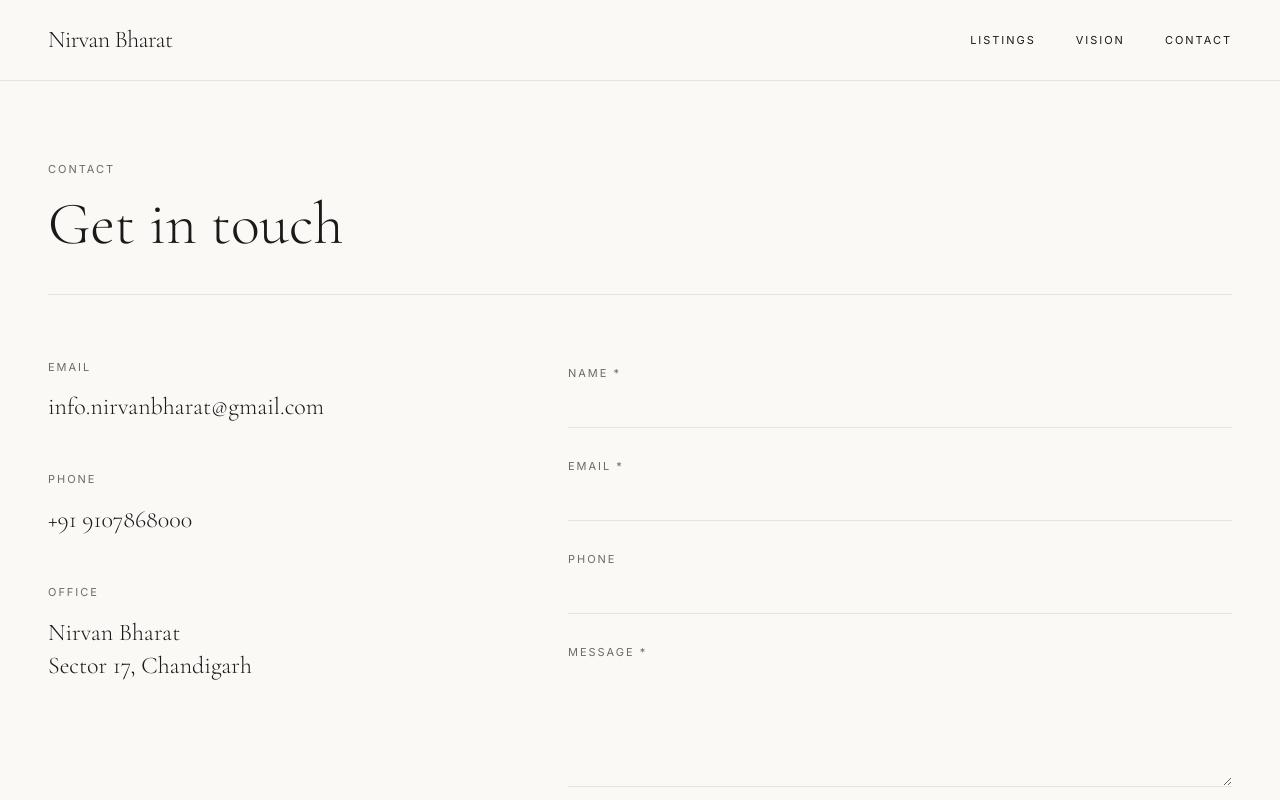
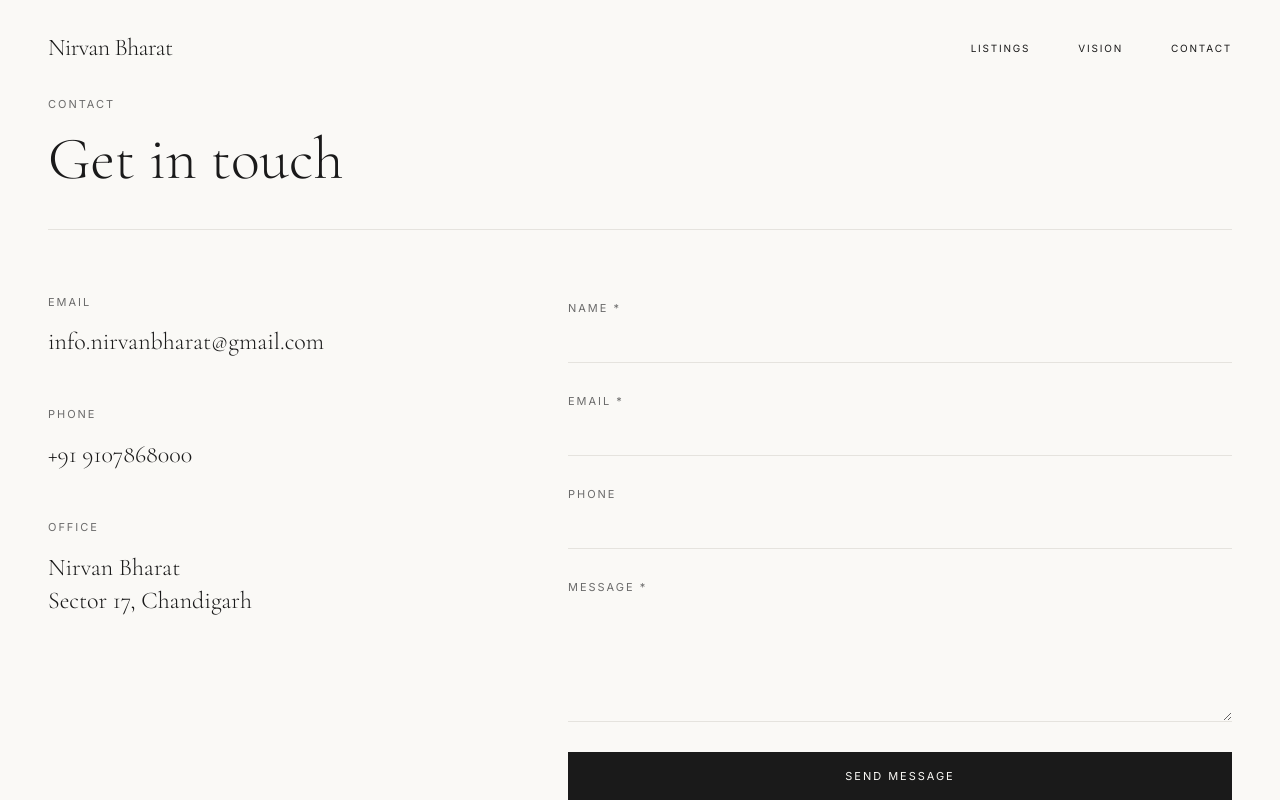
Before and after one commit to nirvanbharat/chandigarh-realestate, a Next.js app: page /contact in a window 1280 px wide. Shown: the top 800 px of the page. Built offline with nearby package versions, Linux system fonts and the light colour scheme.

Commit message:
Luxury mobile header with full-screen overlay

```diff
--- a/src/app/(frontend)/globals.css
+++ b/src/app/(frontend)/globals.css
@@ -10,3 +10,14 @@ body {
     background: #FAF9F6;
     color: #1A1A1A;
 }
+
+
+main:not(.hero-full) {
+  padding-top: 5rem;
+}
+
+@media (min-width: 768px) {
+  main:not(.hero-full) {
+    padding-top: 6rem;
+  }
+}
--- a/src/app/(frontend)/page.tsx
+++ b/src/app/(frontend)/page.tsx
@@ -16,9 +16,9 @@ export default async function HomePage() {
   const settings = await payload.findGlobal({ slug: 'site-settings' })
 
   return (
-    <main>
+    <main className="hero-full">
       {/* Hero with video background and search */}
-      <section className="relative h-screen min-h-[640px] bg-ink overflow-hidden">
+      <section className="relative h-screen min-h-[640px] bg-ink overflow-hidden pt-20">
         <video
           autoPlay
           muted
--- a/src/components/Header.tsx
+++ b/src/components/Header.tsx
@@ -1,24 +1,107 @@
+'use client'
+
 import Link from 'next/link'
+import { useState, useEffect } from 'react'
+import { usePathname } from 'next/navigation'
+
+const NAV = [
+  { href: '/properties', label: 'Listings' },
+  { href: '/vision', label: 'Vision' },
+  { href: '/contact', label: 'Contact' },
+]
 
 export function Header() {
+  const [open, setOpen] = useState(false)
+  const [scrolled, setScrolled] = useState(false)
+  const pathname = usePathname()
+
+  useEffect(() => {
+    setOpen(false)
+  }, [pathname])
+
+  useEffect(() => {
+    function onScroll() {
+      setScrolled(window.scrollY > 20)
+    }
+    window.addEventListener('scroll', onScroll, { passive: true })
+    onScroll()
+    return () => window.removeEventListener('scroll', onScroll)
+  }, [])
+
+  useEffect(() => {
+    document.body.style.overflow = open ? 'hidden' : ''
+    return () => {
+      document.body.style.overflow = ''
+    }
+  }, [open])
+
   return (
-    <header className="border-b border-hairline bg-paper sticky top-0 z-50">
-      <div className="mx-auto max-w-site px-6 md:px-12 py-6 flex items-center justify-between">
-        <Link href="/" className="font-serif text-2xl font-light tracking-tight">
-          Nirvan Bharat
-        </Link>
-        <nav className="hidden md:flex gap-10 text-[11px] tracking-label uppercase">
-          <Link href="/properties" className="hover:text-accent transition-colors">
-            Listings
+    <>
+      <header
+        className={`fixed top-0 left-0 right-0 z-50 transition-colors duration-500 ${
+          scrolled || open
+            ? 'bg-paper border-b border-hairline'
+            : 'bg-transparent border-b border-transparent'
+        }`}
+      >
+        <div className="mx-auto max-w-site px-6 md:px-12 h-20 md:h-24 flex items-center justify-between">
+          <Link
+            href="/"
+            className="font-serif text-xl md:text-2xl font-light tracking-tight text-ink"
+            onClick={() => setOpen(false)}
+          >
+            Nirvan Bharat
           </Link>
-          <Link href="/vision" className="hover:text-accent transition-colors">
-            Vision
-          </Link>
-          <Link href="/contact" className="hover:text-accent transition-colors">
-            Contact
-          </Link>
+
+          {/* Desktop nav */}
+          <nav className="hidden md:flex gap-12 text-[10px] tracking-label uppercase text-ink">
+            {NAV.map((item) => (
+              <Link
+                key={item.href}
+                href={item.href}
+                className="hover:text-accent transition-colors duration-300"
+              >
+                {item.label}
+              </Link>
+            ))}
+          </nav>
+
+          {/* Mobile menu trigger — text label, not hamburger */}
+          <button
+            type="button"
+            aria-label={open ? 'Close menu' : 'Open menu'}
+            aria-expanded={open}
+            onClick={() => setOpen(!open)}
+            className="md:hidden text-[10px] tracking-label uppercase text-ink"
+          >
+            {open ? 'Close' : 'Menu'}
+          </button>
+        </div>
+      </header>
+
+      {/* Full-screen mobile overlay */}
+      <div
+        className={`md:hidden fixed inset-0 z-40 bg-paper transition-opacity duration-500 ${
+          open ? 'opacity-100 pointer-events-auto' : 'opacity-0 pointer-events-none'
+        }`}
+        aria-hidden={!open}
+      >
+        <nav className="h-full flex flex-col items-center justify-center gap-12 px-6">
+          {NAV.map((item, i) => (
+            <Link
+              key={item.href}
+              href={item.href}
+              onClick={() => setOpen(false)}
+              className={`font-serif text-4xl font-light text-ink transition-all duration-700 ${
+                open ? 'opacity-100 translate-y-0' : 'opacity-0 translate-y-4'
+              }`}
+              style={{ transitionDelay: open ? `${120 + i * 80}ms` : '0ms' }}
+            >
+              {item.label}
+            </Link>
+          ))}
         </nav>
       </div>
-    </header>
+    </>
   )
 }
```
